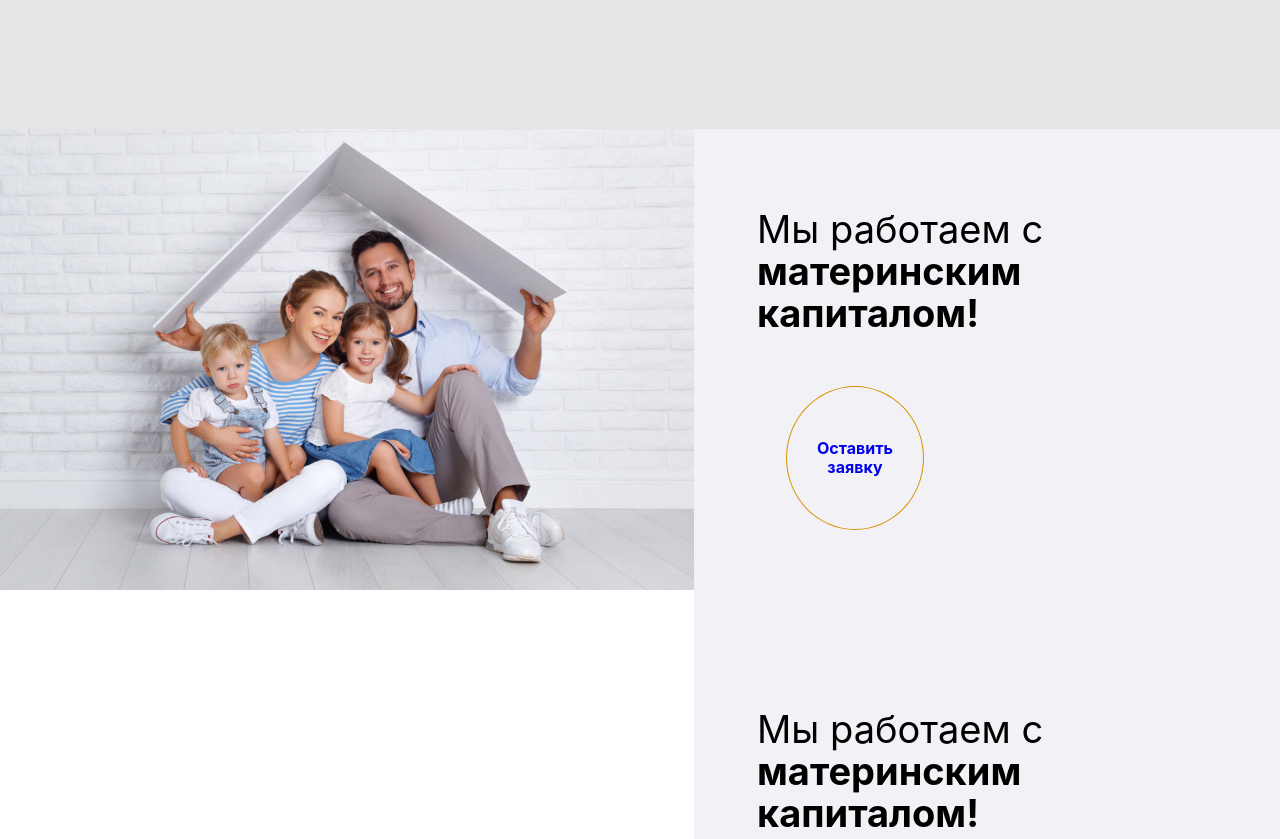
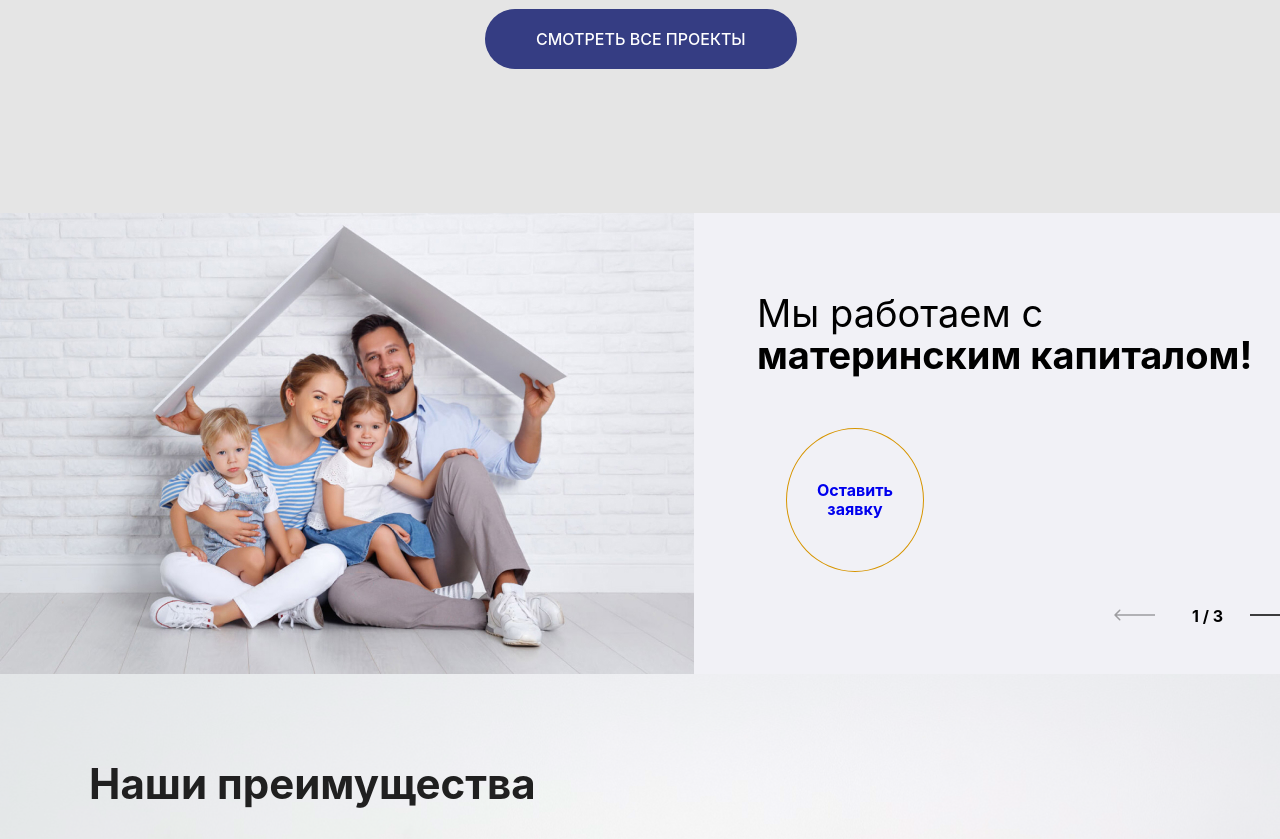
Before and after one commit to vladasiambr/domostroy, a plain HTML site: page index.html in a window 1280 px wide. Shown: the part 1480-2319 px from the top of the page. Drawn offline with nearby package versions, Linux system fonts and the light colour scheme; files whose address does not match are found by name; a web font is replaced by a local one.

Commit message:
swiper finished

```diff
--- a/css/components/assistance-families-swiper.css
+++ b/css/components/assistance-families-swiper.css
@@ -1,3 +1,42 @@
-.swiper-2 {
-  max-width: 674px;
+.swiper-wrapper {
+  max-width: 1366px;
 }
+
+.swiper-wrapper {
+  width: 674px;
+  height: 471px;
+}
+.mySwiper {
+  height: 461px;
+}
+.swiper-pagination {
+  width: 35px;
+  height: 19px;
+  left: 496px;
+  bottom: 48px;
+  font-family: "Inter";
+  font-style: normal;
+  font-weight: 700;
+  color: #000000;
+}
+
+.swiper-button-prev-1 {
+  left: 50px;
+}
+
+.swiper-button-next-1 {
+  top: 424px;
+  left: 556px;
+  height: 0;
+  width: 40px;
+}
+.swiper-button-prev-1 {
+  top: 424px;
+  left: 420px;
+  height: 0;
+  width: 40px;
+}
+
+.prev {
+  transform: rotate(180deg);
+}
--- a/css/components/assistance-families.css
+++ b/css/components/assistance-families.css
@@ -9,7 +9,8 @@
 
 .assistance-families__swiper {
   background-color: var(--gray-light-2);
-  width: 100%;
+  width: 674px;
+  height: 461px;
 }
 
 .assistance-families__title {
@@ -25,7 +26,7 @@
   font-weight: 700;
 }
 .request {
-  padding: 52px 0 99px 92px;
+  padding: 52px 0 0 92px;
 }
 
 .request-link {
--- a/index.html
+++ b/index.html
@@ -212,18 +212,9 @@
         <div class="assistance-families__image">
           <img src="./images/family.jpg" alt="family">
         </div>
-        <div class="swiper-2 mySwiper">
-          <div class="swiper-wrapper-2">
-            <div class="swiper-slide-2">
-              <div class="assistance-families__swiper">
-                <h3 class="assistance-families__title">
-                  Мы работаем с<br>
-                  <span>материнским капиталом!</span>
-                </h3>
-                <div class="request">
-                  <a href="#" class="request-link">Оставить<br> заявку</a>
-                </div>
-              </div>
+        <div class="swiper mySwiper">
+          <div class="swiper-wrapper">
+            <div class="swiper-slide">
               <div class="assistance-families__swiper">
                 <h3 class="assistance-families__title">
                   Мы работаем с<br>
@@ -234,10 +225,14 @@
                 </div>
               </div>
             </div>
-            <div class="swiper-button-next-2"></div>
-            <div class="swiper-button-prev-2"></div>
-            <div class="swiper-pagination-2"></div>
           </div>
+          <div class="swiper-button-next swiper-button-next-1">
+            <img class="button-swiper-1" src="./images/svg/Arrow 9.svg" alt="next">
+          </div>
+          <div class="swiper-button-prev swiper-button-prev-1">
+            <img class="button-swiper-1 prev" src="./images/svg/Arrow 9.svg" alt="prev">
+          </div>
+          <div class="swiper-pagination"></div>
         </div>
     </section>
     <section class="advantage">
--- a/js/components/swiperFamily.js
+++ b/js/components/swiperFamily.js
@@ -1,10 +1,10 @@
-new Swiper(".mySwiper", {
+var swiper = new Swiper(".mySwiper", {
   pagination: {
-    el: ".swiper-pagination-2",
+    el: ".swiper-pagination",
     type: "fraction",
   },
   navigation: {
-    nextEl: ".swiper-button-next-2",
-    prevEl: ".swiper-button-prev-2",
+    nextEl: ".swiper-button-next",
+    prevEl: ".swiper-button-prev",
   },
 });
```
Also changed, not shown: images/svg/strelka.png (added).
